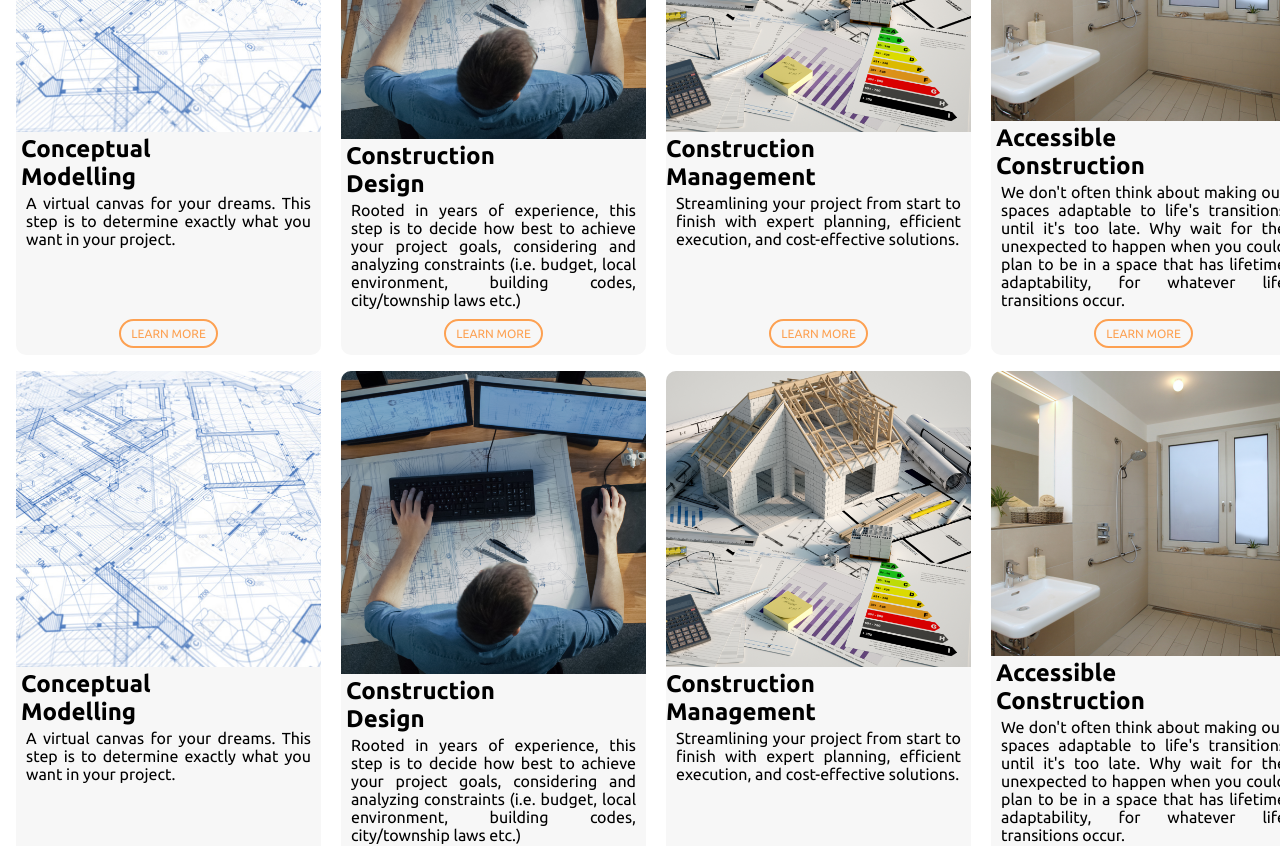
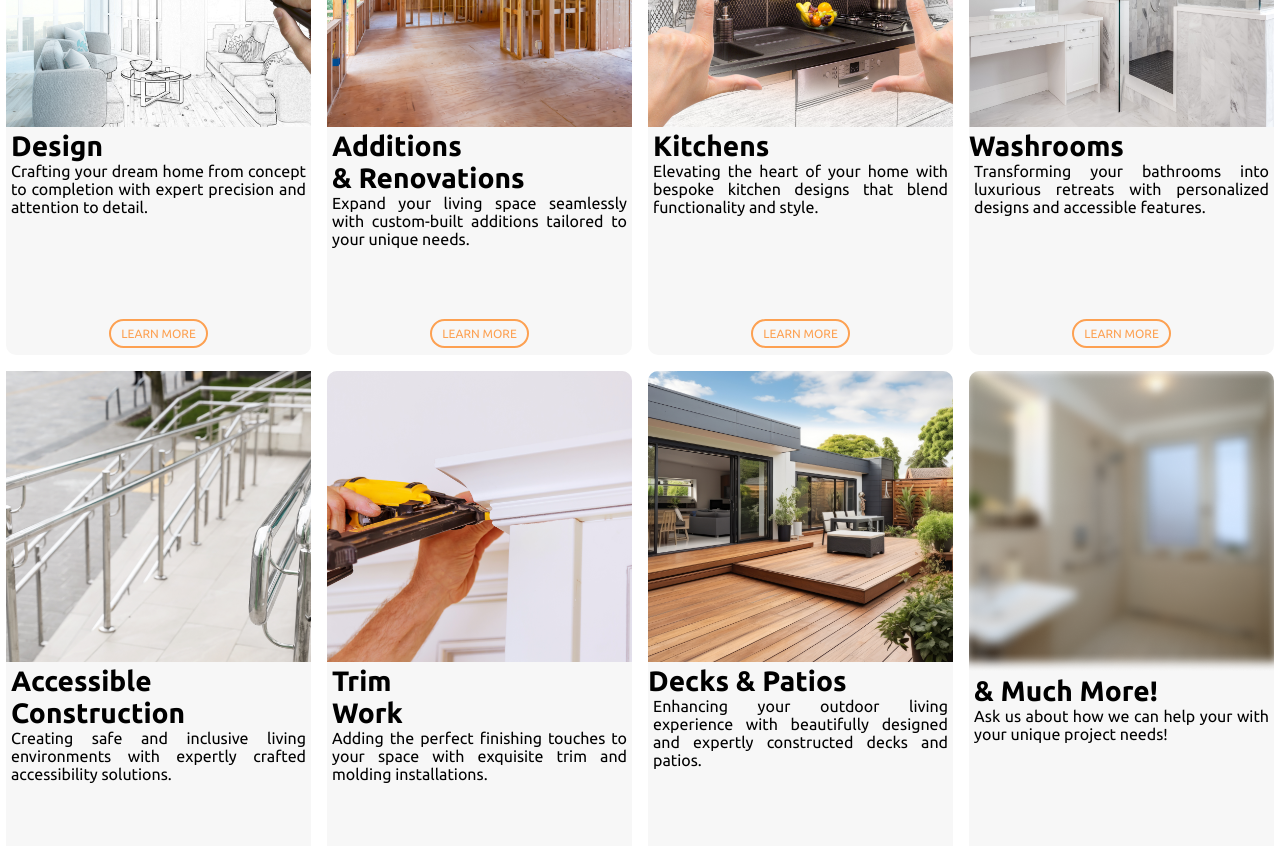
Before and after one commit to Reh1t/BTTest, a Next.js app: page /carpentry-page in a window 1280 px wide. Shown: the part 480-1326 px from the top of the page. Built offline with nearby package versions, Linux system fonts and the light colour scheme.

Commit message:
carpentry landing page

```diff
--- a/components/card.js
+++ b/components/card.js
@@ -11,7 +11,7 @@ const Card = ({
   onMainTextContainerClick,
   onDesignText2Click,
   onLearnMoreClick,
-  pageName, // New prop to pass the page name dynamically
+  pageName,
 }) => {
   const cardStyle = useMemo(() => {
     return {
@@ -32,43 +32,26 @@ const Card = ({
   }, [propHeight]);
 
   return (
-    <div
-      className="self-stretch w-[305px] rounded-3xs bg-kuno-greywhite shrink-0 flex flex-col items-center justify-start gap-[3px_0px] text-left text-5xl text-kuno-red font-footer-bold-text"
-      style={cardStyle}
-    >
-      <img
-        className="self-stretch flex-1 relative max-w-full overflow-hidden max-h-full object-cover"
-        loading="lazy"
-        alt=""
-        src={photoPlaceholder}
-      />
-      <div
-        className="self-stretch flex flex-row items-start justify-start py-0 pr-3.5 pl-[5px] cursor-pointer"
-        onClick={onMainTextContainerClick}
-        style={mainTextStyle}
-      >
-        <h3
-          className="m-0 flex-1 relative text-inherit font-bold font-inherit mq450:text-lgi"
-          onClick={onDesignText2Click}
-        >
-          <p className="m-0">{conceptual}</p>
-          <p className="m-0">{modelling}</p>
-        </h3>
+    <div className="self-stretch w-[305px] rounded-3xs bg-kuno-greywhite shrink-0 flex flex-col gap-[3px_0px] text-left text-5xl text-kuno-red font-footer-bold-text" style={cardStyle}>
+      <div className="self-stretch max-w-full max-h-[305px] overflow-hidden">
+        <img className="object-cover w-full h-full" loading="lazy" alt="" src={photoPlaceholder} />
       </div>
-      <div className="self-stretch flex flex-row items-start justify-center py-0 px-[5px] text-justify text-base">
-        <div
-          className="h-[115px] w-[285px] relative inline-block shrink-0"
-          style={aVirtualCanvasStyle}
-        >
-          {aVirtualCanvasForYourDrea}
+      <div className="flex-1">
+        <div className="py-0 pr-3.5 pl-[5px] cursor-pointer" onClick={onMainTextContainerClick} style={mainTextStyle}>
+          <h3 className="m-0 font-bold mq450:text-lgi" onClick={onDesignText2Click}>
+            <p className="m-0">{conceptual}</p>
+            <p className="m-0">{modelling}</p>
+          </h3>
+        </div>
+        <div className="py-0 px-[5px] text-justify text-base flex-1">
+          <div className="h-[115px] relative overflow-hidden">
+            {aVirtualCanvasForYourDrea}
+          </div>
         </div>
       </div>
-      <div
-        className="self-stretch overflow-hidden flex flex-col items-center justify-end py-[7px] px-5 text-xs text-sandybrown cursor-pointer"
-        onClick={() => onLearnMoreClick(pageName)} // Pass pageName to onLearnMoreClick
-      >
-        <div className="w-[99px] rounded-mini box-border flex flex-row items-center justify-center py-1.5 px-0 gap-[10px] border-[2px] border-solid border-sandybrown">
-          <div className="relative whitespace-nowrap">LEARN MORE</div>
+      <div className="py-[7px] px-5 text-xs text-sandybrown cursor-pointer flex items-center justify-center">
+        <div className="w-[99px] rounded-mini box-border flex items-center justify-center py-1.5 px-0 gap-[10px] border-[2px] border-solid border-sandybrown">
+          <div className="whitespace-nowrap" onClick={() => onLearnMoreClick(pageName)}>LEARN MORE</div>
         </div>
       </div>
     </div>
--- a/pages/carpentry-page.js
+++ b/pages/carpentry-page.js
@@ -7,37 +7,38 @@ import Footer from "../components/footer";
 const CarpentryPage = () => {
   const router = useRouter();
 
+  const onDesignClick = useCallback(() => {
+    router.push("/design-page");
+  }, [router]);
+  const onAdditionRenovationsClick = useCallback(() => {
+    router.push("/addition-renovations");
+  }, [router]);
+  const onKitechesClick = useCallback(() => {
+    router.push("/kitchens");
+  }, [router]);
+  const onWashroomsClick = useCallback(() => {
+    router.push("/bathrooms");
+  }, [router]);
+  const onAccessibleConstructionClick = useCallback(() => {
+    router.push("/accessible-construction");
+  }, [router]);
+
+  const onTrimWorkClick = useCallback(() => {
+    router.push("/carpentry-page");
+  }, [router]);
+
+  const onDecksPatiosClick = useCallback(() => {
+    router.push("/d-e-c-k-s-p-a-t-i-o-s");
+  }, [router]);
+
   const onMainTextContainerClick = useCallback(() => {
     router.push("/conceptual-modelling-plannin1");
   }, [router]);
 
-  const onDesignText2Click = useCallback(() => {
-    router.push("/construction-design");
+  const onMoreClick = useCallback(() => {
+    router.push("/contact");
   }, [router]);
 
-  const onDesignText3Click = useCallback(() => {
-    router.push("/construction-management");
-  }, [router]);
-
-  const onDesignText4Click = useCallback(() => {
-    router.push("/accessible-construction");
-  }, [router]);
-
-  const onStaircasesByBuildingClick = useCallback(() => {
-    router.push("/staircases-pages");
-  }, [router]);
-
-  const onDesignProjectTextClick = useCallback(() => {
-    router.push("/construction-design");
-  }, [router]);
-
-  const onButtonContainerClick = useCallback(() => {
-    router.push("/construction-design");
-  }, [router]);
-
-  const onPhotoImageClick = useCallback(() => {
-    router.push("/staircases-pages");
-  }, [router]);
 
   return (
     <div className="w-full relative bg-white overflow-hidden flex flex-col items-center justify-start tracking-[normal] text-left text-21xl text-kuno-red font-footer-bold-text">
@@ -57,171 +58,83 @@ const CarpentryPage = () => {
           </div>
         </header>
 
-  <div className="h-auto w-full overflow-x-auto flex flex-wrap items-start justify-between py-8 px-4 lg:px-0 lg:pr-16 gap-4 lg:gap-8 max-w-full">
+        <div className="h-auto w-full overflow-hidden overflow-y-auto flex flex-wrap items-start justify-center py-8 md:px-0 md:pr-8 lg:pr-16 gap-4 md:gap-6 lg:gap-8 max-w-full">
           <Card
-            photoPlaceholder="/photo-placeholder1@2x.png"
-            conceptual="Conceptual "
-            modelling="Modelling"
-            aVirtualCanvasForYourDrea="A virtual canvas for your dreams. This step is to determine exactly what you want in your project."
-            onLearnMoreClick={onMainTextContainerClick}
+            photoPlaceholder="/photo-placeholder2@2x.png"
+            conceptual="Design"
+            modelling=""
+            aVirtualCanvasForYourDrea="Crafting your dream home from concept to completion with expert precision and attention to detail."
+            modellingOverflow="hidden"
+            aVirtualCanvasPadding="0px 14px 0px 5px"
+            propHeight="unset"
+            onLearnMoreClick={onDesignClick}
           />
           <Card
-            photoPlaceholder="/photo-placeholder-11@2x.png"
-            conceptual="Construction "
-            modelling="Design"
-            aVirtualCanvasForYourDrea="Rooted in years of experience, this step is to decide how best to achieve your project goals, considering and analyzing constraints (i.e. budget, local environment, building codes, city/township laws etc.)"
+            photoPlaceholder="/photo-placeholder-12@2x.png"
+            conceptual="Additions "
+            modelling="& Renovations"
+            aVirtualCanvasForYourDrea="Expand your living space seamlessly with custom-built additions tailored to your unique needs."
+            onLearnMoreClick={onAdditionRenovationsClick}
+          />
+          <Card
+            photoPlaceholder="/photo-placeholder-22@2x.png"
+            conceptual="Kitchens "
+            modelling=""
+            aVirtualCanvasForYourDrea="Elevating the heart of your home with bespoke kitchen designs that blend functionality and style."
             modellingOverflow="hidden"
             aVirtualCanvasPadding="0px 5px"
             propHeight="unset"
-            onLearnMoreClick={onDesignText2Click}
+            onLearnMoreClick={onKitechesClick}
           />
           <Card
-            photoPlaceholder="/photo-placeholder-21@2x.png"
-            conceptual="Construction"
-            modelling="Management"
-            aVirtualCanvasForYourDrea="Streamlining your project from start to finish with expert planning, efficient execution, and cost-effective solutions."
+            photoPlaceholder="/photo-placeholder-32@2x.png"
+            conceptual="Washrooms"
+            modelling=""
+            aVirtualCanvasForYourDrea="Transforming your bathrooms into luxurious retreats with personalized designs and accessible features."
             modellingOverflow="hidden"
             aVirtualCanvasPadding="unset"
             propHeight="115px"
-            onLearnMoreClick={onDesignText3Click}
+            onLearnMoreClick={onWashroomsClick}
           />
           <Card
-            photoPlaceholder="/photo-placeholder-31@2x.png"
-            conceptual="Accessible"
-            modelling="Construction "
-            aVirtualCanvasForYourDrea="We don't often think about making our spaces adaptable to life's transitions until it's too late. Why wait for the unexpected to happen when you could plan to be in a space that has lifetime adaptability, for whatever life transitions occur."
+            photoPlaceholder="/photo-placeholder-41@2x.png"
+            conceptual="Accessible "
+            modelling="Construction"
+            aVirtualCanvasForYourDrea="Creating safe and inclusive living environments with expertly crafted accessibility solutions."
+            onLearnMoreClick={onAccessibleConstructionClick}
+          />
+          <Card
+            photoPlaceholder="/photo-placeholder-51@2x.png"
+            conceptual="Trim "
+            modelling="Work"
+            aVirtualCanvasForYourDrea="Adding the perfect finishing touches to your space with exquisite trim and molding installations."
+            modellingOverflow="hidden"
+            aVirtualCanvasPadding="0px 5px"
+            propHeight="unset"
+            onLearnMoreClick={onTrimWorkClick}
+          />
+          <Card
+            photoPlaceholder="/photo-placeholder-61@2x.png"
+            conceptual="Decks & Patios"
+            modelling=""
+            aVirtualCanvasForYourDrea="Enhancing your outdoor living experience with beautifully designed and expertly constructed decks and patios."
+            modellingOverflow="hidden"
+            aVirtualCanvasPadding="unset"
+            propHeight="115px"
+            onLearnMoreClick={onDecksPatiosClick}
+          />
+          <Card
+            photoPlaceholder="/photo-placeholder-7@2x.png"
+            conceptual=""
+            modelling="& Much More! "
+            aVirtualCanvasForYourDrea="Ask us about how we can help your with your unique project needs!"
             modellingOverflow="hidden"
             aVirtualCanvasPadding="0px 14px 0px 5px"
             propHeight="unset"
-            onLearnMoreClick={onDesignText4Click}
-          />
-        <Card
-            photoPlaceholder="/photo-placeholder1@2x.png"
-            conceptual="Conceptual "
-            modelling="Modelling"
-            aVirtualCanvasForYourDrea="A virtual canvas for your dreams. This step is to determine exactly what you want in your project."
-            onLearnMoreClick={onMainTextContainerClick}
-          />
-          <Card
-            photoPlaceholder="/photo-placeholder-11@2x.png"
-            conceptual="Construction "
-            modelling="Design"
-            aVirtualCanvasForYourDrea="Rooted in years of experience, this step is to decide how best to achieve your project goals, considering and analyzing constraints (i.e. budget, local environment, building codes, city/township laws etc.)"
-            modellingOverflow="hidden"
-            aVirtualCanvasPadding="0px 5px"
-            propHeight="unset"
-            onLearnMoreClick={onDesignText2Click}
-          />
-          <Card
-            photoPlaceholder="/photo-placeholder-21@2x.png"
-            conceptual="Construction"
-            modelling="Management"
-            aVirtualCanvasForYourDrea="Streamlining your project from start to finish with expert planning, efficient execution, and cost-effective solutions."
-            modellingOverflow="hidden"
-            aVirtualCanvasPadding="unset"
-            propHeight="115px"
-            onLearnMoreClick={onDesignText3Click}
-          />
-          <Card
-            photoPlaceholder="/photo-placeholder-31@2x.png"
-            conceptual="Accessible"
-            modelling="Construction "
-            aVirtualCanvasForYourDrea="We don't often think about making our spaces adaptable to life's transitions until it's too late. Why wait for the unexpected to happen when you could plan to be in a space that has lifetime adaptability, for whatever life transitions occur."
-            modellingOverflow="hidden"
-            aVirtualCanvasPadding="0px 14px 0px 5px"
-            propHeight="unset"
-            onLearnMoreClick={onDesignText4Click}
+            onLearnMoreClick={onMoreClick}
           />
         </div>
-        {/* <div className="h-auto w-full overflow-x-auto flex flex-wrap items-start justify-between py-8 px-4 lg:px-0 lg:pr-16 gap-4 lg:gap-8 max-w-full">
-        <Card1
-          photoPlaceholder="/photo-placeholder2@2x.png"
-          design="Design"
-          aVirtualCanvasForYourDrea="Crafting your dream home from concept to completion with expert precision and attention to detail"
-          />
-        <Card1
-          photoPlaceholder="/photo-placeholder-12@2x.png"
-          design={`Additions & Renovations`}
-          aVirtualCanvasForYourDrea="Expand your living space seamlessly with custom-built additions tailored to your unique needs"
-          buttonFrameLeft="396px"
-          buttonFrameTop="193px"
-          lEARNMOREAlignSelf="unset"
-          lEARNMOREPadding="0px 14px 0px 5px"
-          propFlex="unset"
-          />
-        <Card1
-          photoPlaceholder="/photo-placeholder-22@2x.png"
-          design="Kitchens "
-          aVirtualCanvasForYourDrea="Elevating the heart of your home with bespoke kitchen designs that blend functionality and style."
-          buttonFrameLeft="738px"
-          buttonFrameTop="193px"
-          lEARNMOREAlignSelf="stretch"
-          lEARNMOREPadding="0px 19px 0px 0px"
-          propFlex="1"
-          />
-        <Card1
-          photoPlaceholder="/photo-placeholder-32@2x.png"
-          design="Washrooms"
-          aVirtualCanvasForYourDrea="Transforming your bathrooms into luxurious retreats with personalized designs and accessible features."
-          buttonFrameLeft="1080px"
-          buttonFrameTop="193px"
-          lEARNMOREAlignSelf="stretch"
-          lEARNMOREPadding="0px 14px 0px 5px"
-          propFlex="1"
-          />
-          </div>
-        <Card1
-          photoPlaceholder="/photo-placeholder-41@2x.png"
-          design="Accessible Construction"
-          aVirtualCanvasForYourDrea="Creating safe and inclusive living environments with expertly crafted accessibility solutions."
-          buttonFrameLeft="54px"
-          buttonFrameTop="778px"
-          lEARNMOREAlignSelf="stretch"
-          lEARNMOREPadding="0px 14px 0px 5px"
-          propFlex="1"
-        />
-        <Card1
-          photoPlaceholder="/photo-placeholder-51@2x.png"
-          design="Trim Work"
-          aVirtualCanvasForYourDrea="Adding the perfect finishing touches to your space with exquisite trim and molding installations."
-          buttonFrameLeft="396px"
-          buttonFrameTop="778px"
-          lEARNMOREAlignSelf="stretch"
-          lEARNMOREPadding="0px 14px 0px 5px"
-          propFlex="1"
-        />
-        <Card1
-          photoPlaceholder="/photo-placeholder-61@2x.png"
-          design={`Decks & Patios`}
-          aVirtualCanvasForYourDrea="Enhancing your outdoor living experience with beautifully designed and expertly constructed decks and patios."
-          buttonFrameLeft="738px"
-          buttonFrameTop="778px"
-          lEARNMOREAlignSelf="stretch"
-          lEARNMOREPadding="0px 19px 0px 0px"
-          propFlex="1"
-        />
-        <div className="absolute top-[778px] left-[1080px] rounded-3xs bg-kuno-greywhite w-[305px] h-[503px] overflow-hidden flex flex-col items-center justify-start gap-[3px_0px]">
-          <div className="self-stretch h-[285px] relative shrink-0 flex items-center justify-center">
-            <img
-              className="self-stretch h-full max-w-full overflow-hidden shrink-0 object-contain absolute left-[0px] top-[0px] w-full [transform:scale(1.07)]"
-              alt=""
-              src="/photo-placeholder-7@2x.png"
-            />
-          </div>
-          <div className="self-stretch flex flex-row items-start justify-start py-0 pr-3.5 pl-[5px]">
-            <h1 className="m-0 flex-1 relative text-inherit font-bold font-inherit mq450:text-5xl mq925:text-13xl">{`& Much More!`}</h1>
-          </div>
-          <div className="self-stretch flex flex-row items-start justify-center py-0 px-[5px] text-justify text-base">
-            <div className="h-[115px] w-[285px] relative inline-block shrink-0">{`Ask us about how we can help your with your unique project needs! `}</div>
-          </div>
-          <div className="self-stretch overflow-hidden hidden flex-col items-center justify-start py-[7px] px-5 text-xs text-sandybrown">
-            <div className="w-[99px] rounded-mini box-border flex flex-row items-center justify-between py-1.5 px-0 gap-[10px] border-[2px] border-solid border-sandybrown">
-              <div className="h-3.5 relative inline-block whitespace-nowrap">
-                LEARN MORE
-              </div>
-            </div>
-          </div>
-        </div> */}
+
       </div>
       <section className="self-stretch bg-white overflow-hidden flex flex-col items-center justify-center gap-[5px_0px] max-w-full text-left text-21xl text-kuno-red font-footer-bold-text">
         <div className="self-stretch overflow-hidden flex flex-col items-center justify-start py-[41px] px-5 box-border gap-[28px_0px] max-w-full">
@@ -311,7 +224,7 @@ const CarpentryPage = () => {
           </footer>
         </div>
       </section>
-      <Footer/>
+      <Footer />
     </div>
   );
 };
```
Lines whose indentation alone changed are shown as unchanged.
